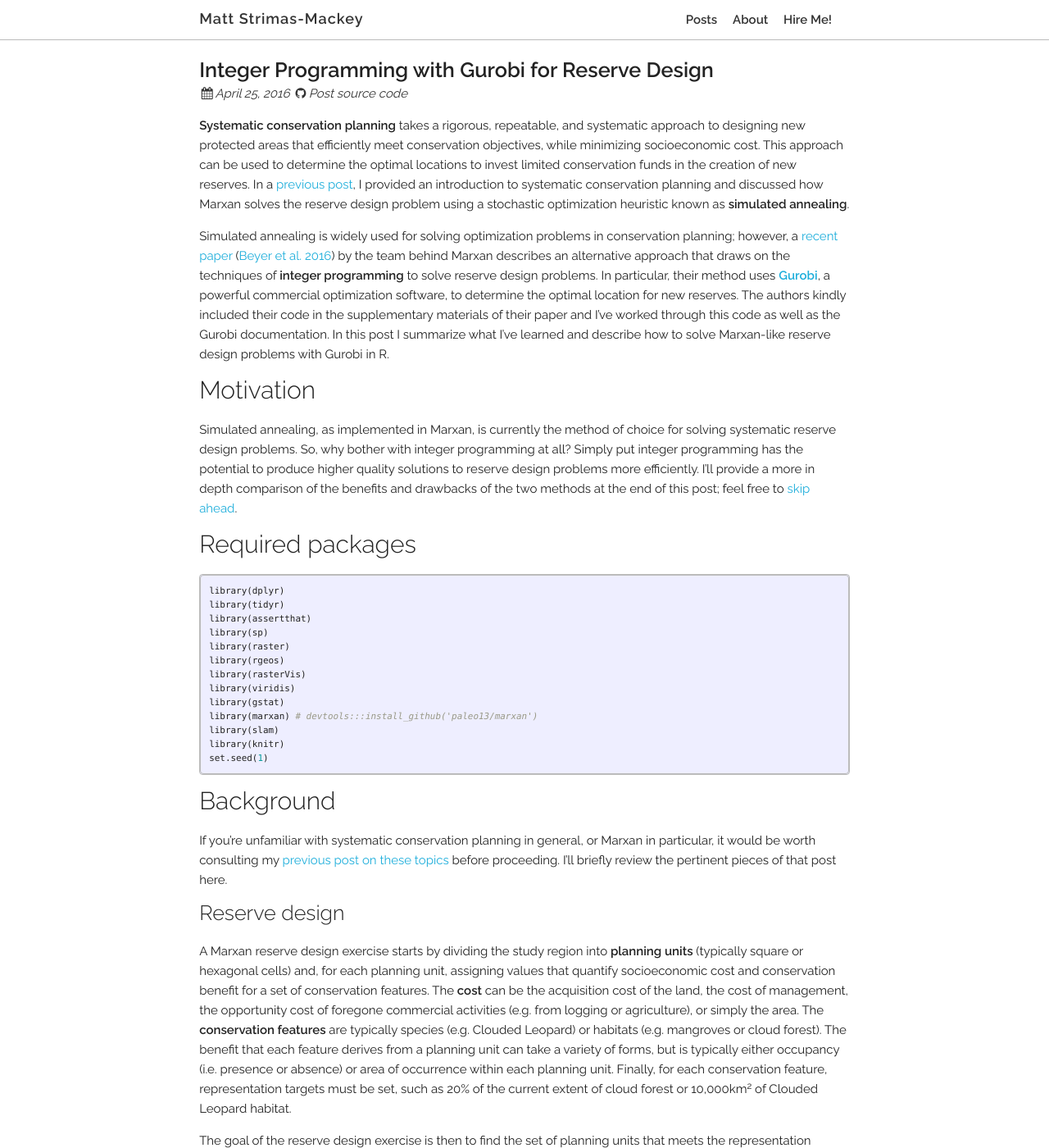
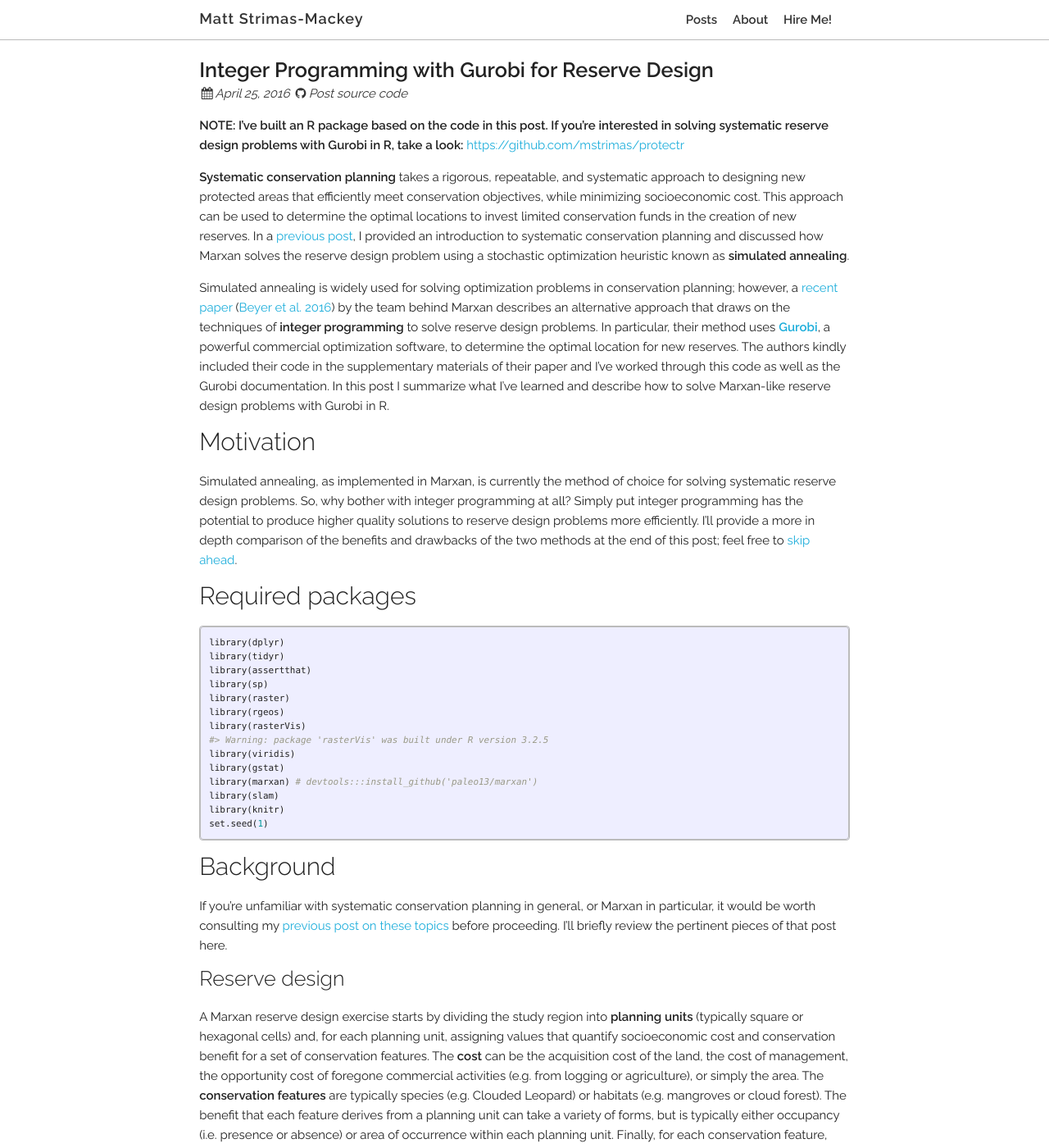
Before and after one commit to Pandinosaurus/mstrimas.github.io, a Jekyll site: the page built from _posts/2016-04-25-gurobi.md, in a window 1280 px wide and 1400 px high. Shown: the whole window at 82% size. Built offline with Jekyll 4.4.1, drawn with Linux system fonts in a browser that asks for light colours; nearby versions of some CDN libraries; formulas are drawn with MathJax 3; comment, search, counter and statistics services are not loaded; some of the changed text lies outside the part shown.

Commit message:
gurobi post

````diff
--- a/_posts/2016-04-25-gurobi.md
+++ b/_posts/2016-04-25-gurobi.md
@@ -13,6 +13,8 @@ tags: r gurobi optimization marxan
 
 
 
+
+**NOTE: I've built an R package based on the code in this post. If you're interested in solving systematic reserve design problems with Gurobi in R, take a look:** [https://github.com/mstrimas/protectr](https://github.com/mstrimas/protectr)
 
 **Systematic conservation planning** takes a rigorous, repeatable, and systematic approach to designing new protected areas that efficiently meet conservation objectives, while minimizing socioeconomic cost. This approach can be used to determine the optimal locations to invest limited conservation funds in the creation of new reserves. In a [previous post](http://strimas.com/r/marxan/), I provided an introduction to systematic conservation planning and discussed how Marxan solves the reserve design problem using a stochastic optimization heuristic known as **simulated annealing**.
 
@@ -33,6 +35,7 @@ library(sp)
 library(raster)
 library(rgeos)
 library(rasterVis)
+#> Warning: package 'rasterVis' was built under R version 3.2.5
 library(viridis)
 library(gstat)
 library(marxan) # devtools:::install_github('paleo13/marxan')
@@ -402,7 +405,7 @@ The `gurobi()` function returns its results as a named list with several compone
 
 - `results$x`: a vector of decision variables for the best solution found. This will either be the true optimal solution or a solution within a given gap of the true optimum.
 - `results$objval`: the value of the objective function for the returned solution.
-- `results:objbound`: a lower bound for the true optimum of the objective function.
+- `results$objbound`: a lower bound for the true optimum of the objective function.
 
 In this case, the objective function value for the solution is:
 
--- a/_source/2016-04-25-gurobi.rmd
+++ b/_source/2016-04-25-gurobi.rmd
@@ -18,6 +18,8 @@ setwd("_source/")
 knitr::opts_chunk$set(dev = "png", message = FALSE)
 options(knitr.table.format = 'markdown')
 ```
+
+**NOTE: I've built an R package based on the code in this post. If you're interested in solving systematic reserve design problems with Gurobi in R, take a look:** [https://github.com/mstrimas/protectr](https://github.com/mstrimas/protectr)
 
 **Systematic conservation planning** takes a rigorous, repeatable, and systematic approach to designing new protected areas that efficiently meet conservation objectives, while minimizing socioeconomic cost. This approach can be used to determine the optimal locations to invest limited conservation funds in the creation of new reserves. In a [previous post](http://strimas.com/r/marxan/), I provided an introduction to systematic conservation planning and discussed how Marxan solves the reserve design problem using a stochastic optimization heuristic known as **simulated annealing**.
 
@@ -393,7 +395,7 @@ The `gurobi()` function returns its results as a named list with several compone
 
 - `results$x`: a vector of decision variables for the best solution found. This will either be the true optimal solution or a solution within a given gap of the true optimum.
 - `results$objval`: the value of the objective function for the returned solution.
-- `results:objbound`: a lower bound for the true optimum of the objective function.
+- `results$objbound`: a lower bound for the true optimum of the objective function.
 
 In this case, the objective function value for the solution is:
 
````
Also changed, not shown: other parts of _posts/2016-04-25-gurobi.md (+2 -2 lines), 1 other file.
